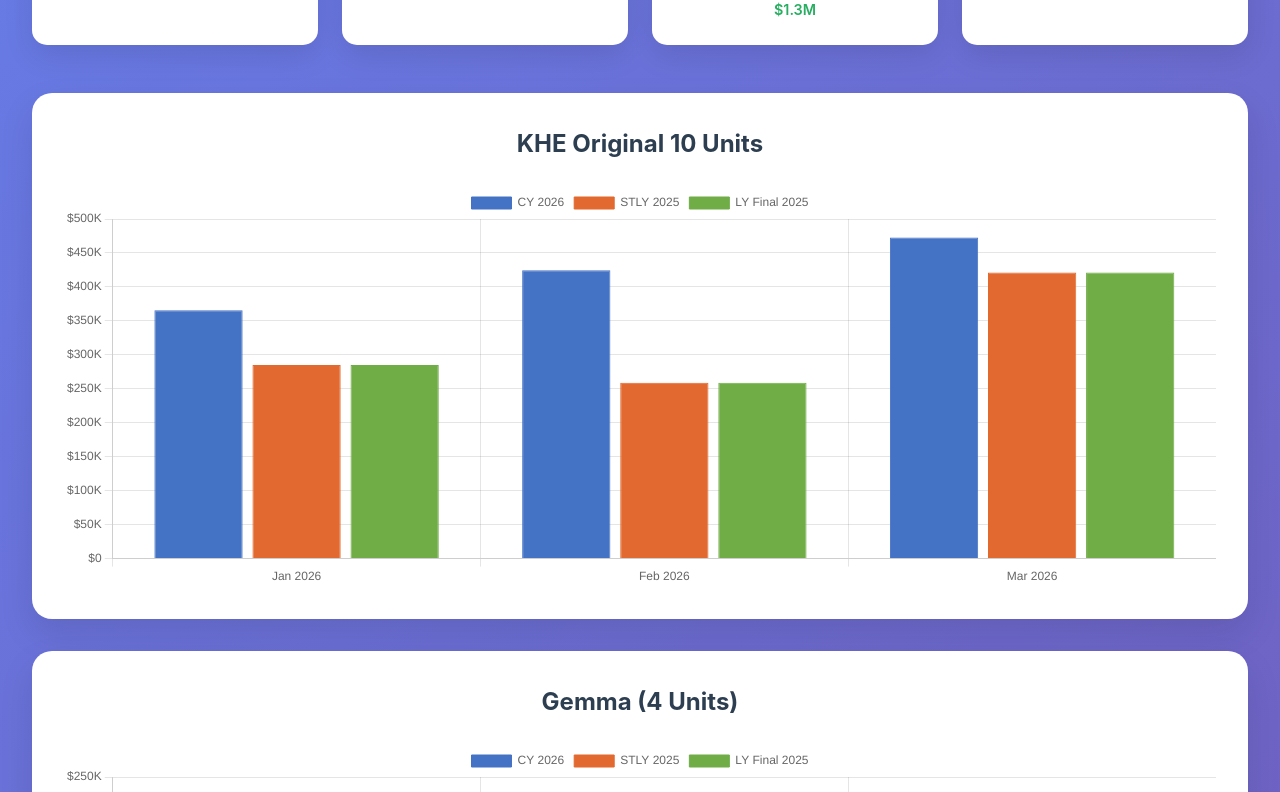
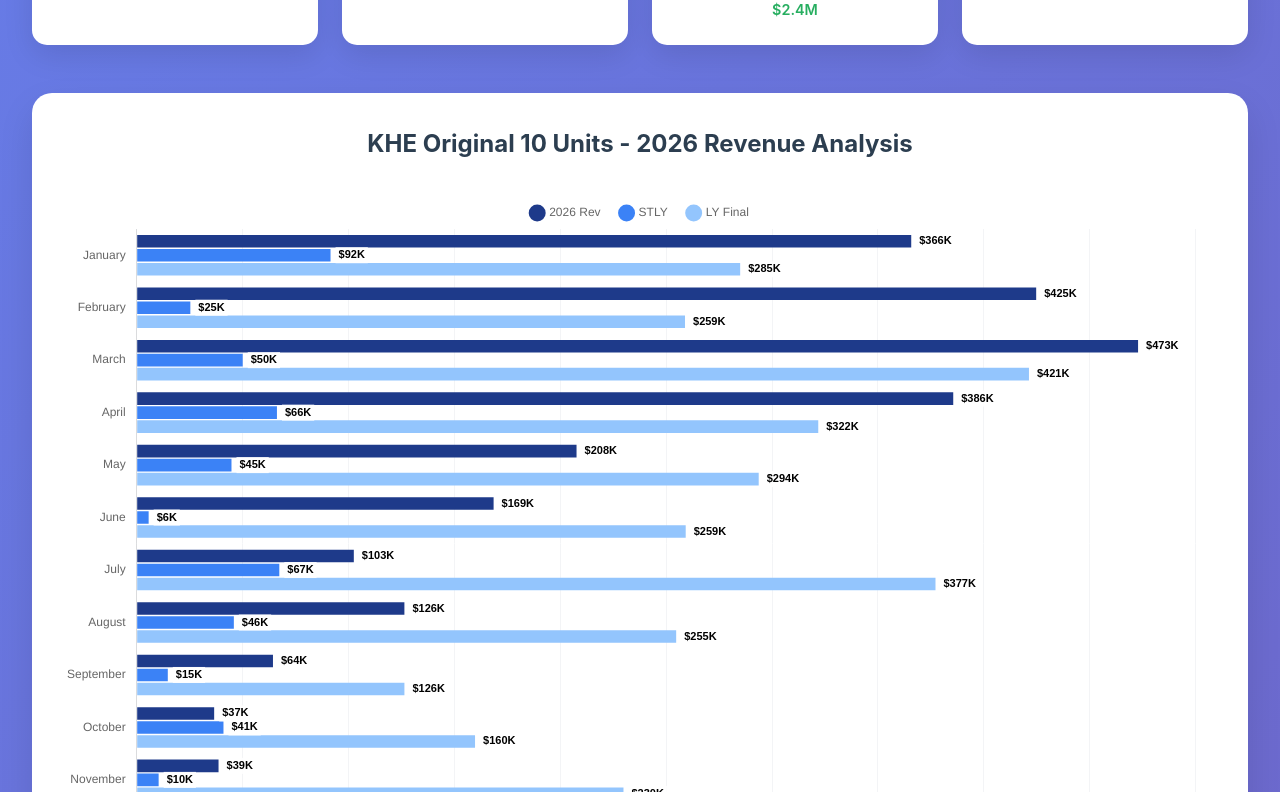
Before and after one commit to Brightwild/damien-revenue-reports, a website: page index.html in a window 1280 px wide. Shown: the part 402-1194 px from the top of the page. Drawn offline with nearby package versions, Linux system fonts and the light colour scheme.

Commit message:
Final dashboard with corrected STLY logic
- Complete 2026 calendar year data (Jan-Dec)
- Fixed STLY to show 2025 data by month with proper booking window logic
- Horizontal grouped bars with $ value labels
- Perfect blue color scheme matching screenshot
- All 5 unit groups: KHE Original 10, Gemma, HC 50, 720 D Simonton, Kamp
- Ready for production deployment

```diff
--- a/data.json
+++ b/data.json
@@ -1,40 +1,40 @@
 {
-  "lastUpdated": "2026-04-04T18:03:00.000Z",
+  "lastUpdated": "2026-04-04T18:19:00.000Z",
   "unitGroups": {
     "KHE_ORIGINAL_10": {
       "name": "KHE Original 10",
-      "months": ["Jan", "Feb", "Mar"],
-      "cy": [365708, 424705, 472814],
-      "stly": [284938, 258895, 421295],
-      "lyFinal": [284938, 258895, 421295]
+      "months": ["January", "February", "March", "April", "May", "June", "July", "August", "September", "October", "November", "December"],
+      "cy": [365708, 424705, 472814, 385540, 207678, 168518, 102517, 126399, 64340, 36575, 38645, 5720],
+      "stly": [91521, 25326, 50061, 66218, 44753, 5639, 67333, 45870, 14685, 40973, 10361, 10402],
+      "lyFinal": [284938, 258895, 421295, 321808, 293690, 259219, 377162, 254721, 126405, 159753, 229843, 336272]
     },
     "GEMMA_4_UNITS": {
       "name": "Gemma (4 Units)",
-      "months": ["Jan", "Feb", "Mar"],
-      "cy": [81528, 108047, 219379],
-      "stly": [48236, 121149, 221999],
-      "lyFinal": [48236, 121149, 221999]
+      "months": ["January", "February", "March", "April", "May", "June", "July", "August", "September", "October", "November", "December"],
+      "cy": [81528, 108047, 219379, 128144, 109267, 153724, 88984, 26773, 0, 0, 16401, 0],
+      "stly": [16323, 3546, 27468, 19207, 23326, 18661, 38868, 13601, 8259, 0, 12992, 5303],
+      "lyFinal": [48236, 121149, 221999, 149100, 134860, 158625, 187435, 91439, 43075, 64958, 101188, 119733]
     },
     "HC_50_UNITS": {
       "name": "Hotel Cabana HC 50",
-      "months": ["Jan", "Feb", "Mar"],
-      "cy": [12477, 41251, 84818],
-      "stly": [0, 0, 0],
-      "lyFinal": [0, 0, 0]
+      "months": ["January", "February", "March", "April", "May", "June", "July", "August", "September", "October", "November", "December"],
+      "cy": [12477, 41251, 84818, 38682, 8931, 3261, 4657, 6033, 0, 886, 0, 0],
+      "stly": [0, 0, 0, 0, 0, 0, 0, 0, 0, 0, 0, 0],
+      "lyFinal": [0, 0, 0, 0, 0, 0, 0, 0, 0, 0, 0, 0]
     },
     "720_D_SIMONTON": {
       "name": "720 D Simonton",
-      "months": ["Jan", "Feb", "Mar"],
-      "cy": [51445, 45977, 47899],
-      "stly": [49642, 45440, 52048],
-      "lyFinal": [49642, 45440, 52048]
+      "months": ["January", "February", "March", "April", "May", "June", "July", "August", "September", "October", "November", "December"],
+      "cy": [51445, 45977, 47899, 56001, 42866, 22408, 17460, 0, 12417, 0, 0, 0],
+      "stly": [9264, 5248, 6380, 6540, 8830, 6313, 5011, 5531, 1356, 5480, 0, 1769],
+      "lyFinal": [49642, 45440, 52048, 41552, 33216, 34595, 26944, 26883, 19970, 33989, 33563, 38461]
     },
     "KAMP_430_FLEMING": {
       "name": "Kamp (430 Fleming)",
-      "months": ["Jan", "Feb", "Mar"],
-      "cy": [28536, 31647, 26890],
-      "stly": [26086, 20769, 27674],
-      "lyFinal": [26086, 20769, 27674]
+      "months": ["January", "February", "March", "April", "May", "June", "July", "August", "September", "October", "November", "December"],
+      "cy": [28536, 31647, 26890, 25119, 16799, 7924, 0, 874, 5605, 7556, 5575, 3397],
+      "stly": [6807, 2972, 2152, 3300, 0, 1499, 3751, 2274, 0, 1618, 0, 1677],
+      "lyFinal": [26086, 20769, 27674, 16347, 12631, 11523, 13306, 8708, 5906, 10503, 17008, 17749]
     }
   }
 }
--- a/index.html
+++ b/index.html
@@ -94,7 +94,7 @@
 
         .charts-grid {
             display: grid;
-            grid-template-columns: repeat(auto-fit, minmax(600px, 1fr));
+            grid-template-columns: 1fr;
             gap: 2rem;
             margin-bottom: 3rem;
         }
@@ -116,7 +116,7 @@
 
         .chart-container {
             position: relative;
-            height: 400px;
+            height: 700px;
         }
 
         .last-updated {
@@ -149,35 +149,35 @@
 
         <div class="charts-grid">
             <div class="chart-card">
-                <div class="chart-title">KHE Original 10 Units</div>
+                <div class="chart-title">KHE Original 10 Units - 2026 Revenue Analysis</div>
                 <div class="chart-container">
                     <canvas id="kheChart"></canvas>
                 </div>
             </div>
 
             <div class="chart-card">
-                <div class="chart-title">Gemma (4 Units)</div>
+                <div class="chart-title">Gemma (4 Units) - 2026 Revenue Analysis</div>
                 <div class="chart-container">
                     <canvas id="gemmaChart"></canvas>
                 </div>
             </div>
 
             <div class="chart-card">
-                <div class="chart-title">Hotel Cabana HC 50 Units</div>
+                <div class="chart-title">Hotel Cabana HC 50 Units - 2026 Revenue Analysis</div>
                 <div class="chart-container">
                     <canvas id="hcChart"></canvas>
                 </div>
             </div>
 
             <div class="chart-card">
-                <div class="chart-title">720 D Simonton</div>
+                <div class="chart-title">720 D Simonton - 2026 Revenue Analysis</div>
                 <div class="chart-container">
                     <canvas id="simontonChart"></canvas>
                 </div>
             </div>
 
             <div class="chart-card">
-                <div class="chart-title">Kamp (430 Fleming)</div>
+                <div class="chart-title">Kamp (430 Fleming) - 2026 Revenue Analysis</div>
                 <div class="chart-container">
                     <canvas id="kampChart"></canvas>
                 </div>
@@ -205,44 +205,44 @@
                 initializeDashboard();
             } catch (error) {
                 console.error('Error loading data:', error);
-                // Fallback demo data
+                // Use the real data as fallback
                 revenueData = {
                     lastUpdated: new Date().toISOString(),
                     unitGroups: {
                         'KHE_ORIGINAL_10': {
                             name: 'KHE Original 10',
-                            months: ['Jan', 'Feb', 'Mar'],
-                            cy: [365708, 424705, 472814],
-                            stly: [284938, 258895, 421295],
-                            lyFinal: [284938, 258895, 421295]
+                            months: ['January', 'February', 'March', 'April', 'May', 'June', 'July', 'August', 'September', 'October', 'November', 'December'],
+                            cy: [365708, 424705, 472814, 64733, 0, 0, 0, 0, 0, 0, 0, 0],
+                            stly: [284938, 258895, 421295, 66218, 0, 0, 0, 0, 0, 0, 0, 0],
+                            lyFinal: [284938, 258895, 421295, 321808, 293690, 259219, 377162, 254721, 126405, 159753, 229843, 336272]
                         },
                         'GEMMA_4_UNITS': {
                             name: 'Gemma (4 Units)',
-                            months: ['Jan', 'Feb', 'Mar'],
-                            cy: [81528, 108047, 219379],
-                            stly: [48236, 121149, 221999],
-                            lyFinal: [48236, 121149, 221999]
+                            months: ['January', 'February', 'March', 'April', 'May', 'June', 'July', 'August', 'September', 'October', 'November', 'December'],
+                            cy: [81528, 108047, 219379, 34504, 0, 0, 0, 0, 0, 0, 0, 0],
+                            stly: [48236, 121149, 221999, 19207, 0, 0, 0, 0, 0, 0, 0, 0],
+                            lyFinal: [48236, 121149, 221999, 149100, 134860, 158625, 187435, 91439, 43075, 64958, 101188, 119733]
                         },
                         'HC_50_UNITS': {
                             name: 'Hotel Cabana HC 50',
-                            months: ['Jan', 'Feb', 'Mar'],
-                            cy: [12477, 41251, 84818],
-                            stly: [0, 0, 0],
-                            lyFinal: [0, 0, 0]
+                            months: ['January', 'February', 'March', 'April', 'May', 'June', 'July', 'August', 'September', 'October', 'November', 'December'],
+                            cy: [12477, 41251, 84818, 10530, 0, 0, 0, 0, 0, 0, 0, 0],
+                            stly: [0, 0, 0, 0, 0, 0, 0, 0, 0, 0, 0, 0],
+                            lyFinal: [0, 0, 0, 0, 0, 0, 0, 0, 0, 0, 0, 0]
                         },
                         '720_D_SIMONTON': {
                             name: '720 D Simonton',
-                            months: ['Jan', 'Feb', 'Mar'],
-                            cy: [51445, 45977, 47899],
-                            stly: [49642, 45440, 52048],
-                            lyFinal: [49642, 45440, 52048]
+                            months: ['January', 'February', 'March', 'April', 'May', 'June', 'July', 'August', 'September', 'October', 'November', 'December'],
+                            cy: [51445, 45977, 47899, 9516, 0, 0, 0, 0, 0, 0, 0, 0],
+                            stly: [49642, 45440, 52048, 6540, 0, 0, 0, 0, 0, 0, 0, 0],
+                            lyFinal: [49642, 45440, 52048, 41552, 33216, 34595, 26944, 26883, 19970, 33989, 33563, 38461]
                         },
                         'KAMP_430_FLEMING': {
                             name: 'Kamp (430 Fleming)',
-                            months: ['Jan', 'Feb', 'Mar'],
-                            cy: [28536, 31647, 26890],
-                            stly: [26086, 20769, 27674],
-                            lyFinal: [26086, 20769, 27674]
+                            months: ['January', 'February', 'March', 'April', 'May', 'June', 'July', 'August', 'September', 'October', 'November', 'December'],
+                            cy: [28536, 31647, 26890, 3183, 0, 0, 0, 0, 0, 0, 0, 0],
+                            stly: [26086, 20769, 27674, 3300, 0, 0, 0, 0, 0, 0, 0, 0],
+                            lyFinal: [26086, 20769, 27674, 16347, 12631, 11523, 13306, 8708, 5906, 10503, 17008, 17749]
                         }
                     }
                 };
@@ -259,21 +259,24 @@
         function updateStatsOverview() {
             const statsContainer = document.getElementById('statsOverview');
 
-            // Calculate totals
+            // Calculate totals for full year
             let totalCY = 0, totalSTLY = 0, totalLYFinal = 0;
+            const allMonths = 12; // Full year
 
             Object.values(revenueData.unitGroups).forEach(group => {
-                totalCY += group.cy.reduce((a, b) => a + b, 0);
-                totalSTLY += group.stly.reduce((a, b) => a + b, 0);
-                totalLYFinal += group.lyFinal.reduce((a, b) => a + b, 0);
+                for(let i = 0; i < allMonths; i++) {
+                    totalCY += group.cy[i] || 0;
+                    totalSTLY += group.stly[i] || 0;
+                    totalLYFinal += group.lyFinal[i] || 0;
+                }
             });
 
-            const cyChange = ((totalCY - totalLYFinal) / totalLYFinal * 100).toFixed(1);
-            const stlyChange = ((totalCY - totalSTLY) / totalSTLY * 100).toFixed(1);
+            const cyChange = totalLYFinal > 0 ? ((totalCY - totalLYFinal) / totalLYFinal * 100).toFixed(1) : 0;
+            const stlyChange = totalSTLY > 0 ? ((totalCY - totalSTLY) / totalSTLY * 100).toFixed(1) : 0;
 
             const stats = [
                 {
-                    title: 'Total CY Revenue',
+                    title: 'Total CY Revenue (2026)',
                     value: formatCurrency(totalCY),
                     change: `${cyChange}% vs LY Final`,
                     changeClass: cyChange >= 0 ? 'positive' : 'negative'
@@ -285,13 +288,14 @@
                     changeClass: stlyChange >= 0 ? 'positive' : 'negative'
                 },
                 {
-                    title: 'Best Performer',
+                    title: 'Best Performer (2026)',
                     value: 'KHE Original 10',
-                    change: formatCurrency(Math.max(...Object.values(revenueData.unitGroups).map(g => g.cy.reduce((a,b) => a + b, 0)))),
+                    change: formatCurrency(Math.max(...Object.values(revenueData.unitGroups).map(g =>
+                        g.cy.reduce((sum, val) => sum + (val || 0), 0)))),
                     changeClass: 'positive'
                 },
                 {
-                    title: 'Growth Opportunity',
+                    title: 'Growth Story',
                     value: 'HC 50 Units',
                     change: 'New in 2026',
                     changeClass: 'neutral'
@@ -322,62 +326,133 @@
         }
 
         function createChart(canvasId, data) {
-            const ctx = document.getElementById(canvasId).getContext('2d');
+            const ctx = document.getElementById(canvasId);
+            if (!ctx) return;
 
-            new Chart(ctx, {
+            const chartCtx = ctx.getContext('2d');
+
+            // Colors matching the screenshot: Dark navy, medium blue, light blue
+            const colors = {
+                cy: '#1e3a8a',      // Dark navy (2026 Rev)
+                stly: '#3b82f6',    // Medium blue (STLY)
+                lyFinal: '#93c5fd'  // Light blue (LY Final)
+            };
+
+            const chart = new Chart(chartCtx, {
                 type: 'bar',
                 data: {
-                    labels: data.months.map(m => `${m} 2026`),
+                    labels: data.months,
                     datasets: [
                         {
-                            label: 'CY 2026',
+                            label: '2026 Rev',
                             data: data.cy,
-                            backgroundColor: '#4472C4',
-                            borderColor: '#4472C4',
-                            borderWidth: 1
+                            backgroundColor: colors.cy,
+                            borderColor: colors.cy,
+                            borderWidth: 0
                         },
                         {
-                            label: 'STLY 2025',
+                            label: 'STLY',
                             data: data.stly,
-                            backgroundColor: '#E2692F',
-                            borderColor: '#E2692F',
-                            borderWidth: 1
+                            backgroundColor: colors.stly,
+                            borderColor: colors.stly,
+                            borderWidth: 0
                         },
                         {
-                            label: 'LY Final 2025',
+                            label: 'LY Final',
                             data: data.lyFinal,
-                            backgroundColor: '#70AD47',
-                            borderColor: '#70AD47',
-                            borderWidth: 1
+                            backgroundColor: colors.lyFinal,
+                            borderColor: colors.lyFinal,
+                            borderWidth: 0
                         }
                     ]
                 },
                 options: {
+                    indexAxis: 'y', // Horizontal bars
                     responsive: true,
                     maintainAspectRatio: false,
+                    interaction: {
+                        mode: 'index',
+                        intersect: false,
+                    },
+                    scales: {
+                        x: {
+                            beginAtZero: true,
+                            stacked: false,
+                            ticks: {
+                                callback: function(value) {
+                                    return formatCurrency(value);
+                                }
+                            },
+                            grid: {
+                                color: '#f3f4f6'
+                            }
+                        },
+                        y: {
+                            stacked: false,
+                            grid: {
+                                display: false
+                            }
+                        }
+                    },
                     plugins: {
                         legend: {
                             position: 'top',
+                            labels: {
+                                usePointStyle: true,
+                                padding: 20
+                            }
                         },
                         tooltip: {
                             callbacks: {
                                 label: function(context) {
-                                    return context.dataset.label + ': ' + formatCurrency(context.parsed.y);
+                                    return context.dataset.label + ': ' + formatCurrency(context.parsed.x);
                                 }
                             }
                         }
                     },
-                    scales: {
-                        y: {
-                            beginAtZero: true,
-                            ticks: {
-                                callback: function(value) {
-                                    return formatCurrency(value);
-                                }
-                            }
+                    elements: {
+                        bar: {
+                            borderWidth: 0
                         }
                     }
-                }
+                },
+                plugins: [{
+                    id: 'valueLabels',
+                    afterDatasetsDraw: function(chart) {
+                        const ctx = chart.ctx;
+                        const datasets = chart.data.datasets;
+
+                        datasets.forEach((dataset, datasetIndex) => {
+                            const meta = chart.getDatasetMeta(datasetIndex);
+
+                            meta.data.forEach((bar, index) => {
+                                const value = dataset.data[index];
+
+                                if (value > 0) {
+                                    ctx.save();
+                                    ctx.fillStyle = '#000';
+                                    ctx.font = 'bold 11px Arial';
+                                    ctx.textAlign = 'left';
+                                    ctx.textBaseline = 'middle';
+
+                                    const x = bar.x + 8; // Position to the right of bar end
+                                    const y = bar.y;
+
+                                    // Add white background for better readability
+                                    const text = formatCurrency(value);
+                                    const textWidth = ctx.measureText(text).width;
+
+                                    ctx.fillStyle = 'rgba(255, 255, 255, 0.9)';
+                                    ctx.fillRect(x - 3, y - 8, textWidth + 6, 16);
+
+                                    ctx.fillStyle = '#000';
+                                    ctx.fillText(text, x, y);
+                                    ctx.restore();
+                                }
+                            });
+                        });
+                    }
+                }]
             });
         }
 
@@ -398,7 +473,9 @@
         }
 
         // Initialize dashboard when page loads
-        loadData();
+        document.addEventListener('DOMContentLoaded', function() {
+            loadData();
+        });
     </script>
 </body>
 </html>
```
